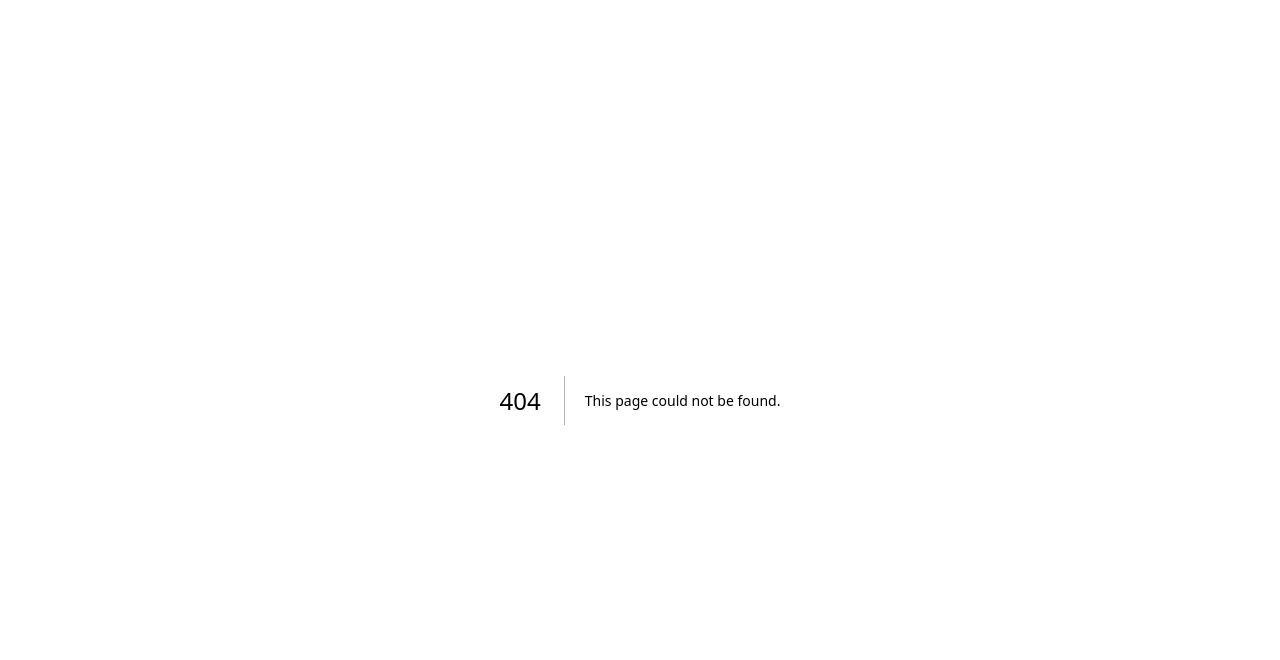
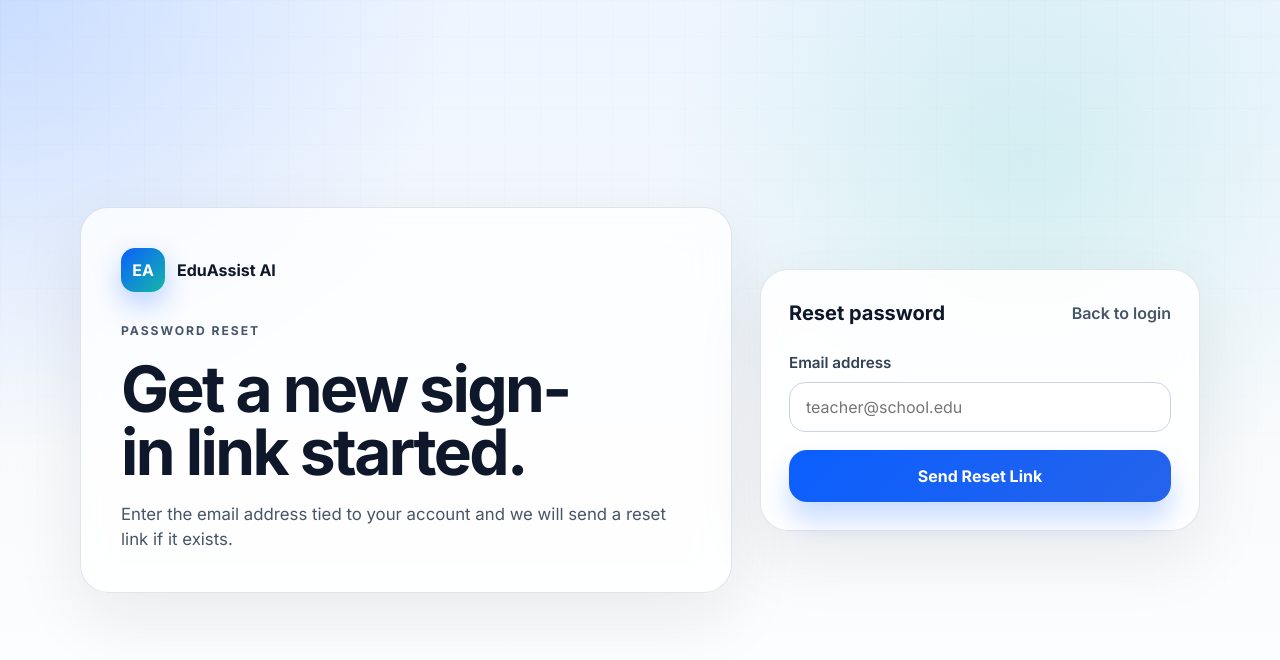
Before and after one commit to shahd803/EduAssist, a Next.js app: page /forgot-password in a window 1280 px wide. Before the commit this address had no page. Shown: the top 660 px of the page. Built offline with nearby package versions, Linux system fonts and the light colour scheme; no server answers.

Commit message:
added functionality to reset password

```diff
--- /dev/null
+++ b/src/app/forgot-password/page.js
@@ -0,0 +1,84 @@
+"use client";
+
+import { useState } from "react";
+import Link from "next/link";
+import { forgotPassword } from "@/lib/api";
+import styles from "@/components/landing/EduAssistAuth.module.css";
+
+export default function ForgotPasswordPage() {
+  const [email, setEmail] = useState("");
+  const [message, setMessage] = useState("");
+  const [error, setError] = useState("");
+  const [isSubmitting, setIsSubmitting] = useState(false);
+
+  const handleSubmit = async (event) => {
+    event.preventDefault();
+    setError("");
+    setMessage("");
+    setIsSubmitting(true);
+
+    try {
+      const response = await forgotPassword(email.trim());
+      setMessage(
+        typeof response === "string"
+          ? response
+          : response?.message || "If the email exists, a reset link was sent."
+      );
+    } catch (submitError) {
+      setError(submitError.message || "Unable to send reset link.");
+    } finally {
+      setIsSubmitting(false);
+    }
+  };
+
+  return (
+    <div className={styles.shell}>
+      <div className={styles.backdrop} />
+      <div className={styles.layout}>
+        <section className={styles.marketing}>
+          <Link href="/" className={styles.brand}>
+            <span className={styles.brandMark}>EA</span>
+            <span>EduAssist AI</span>
+          </Link>
+          <p className={styles.eyebrow}>Password reset</p>
+          <h1 className={styles.title}>Get a new sign-in link started.</h1>
+          <p className={styles.description}>
+            Enter the email address tied to your account and we will send a reset link if it exists.
+          </p>
+        </section>
+
+        <section className={styles.panel}>
+          <div className={styles.panelHeader}>
+            <p className={styles.panelTitle}>Reset password</p>
+            <Link href="/login" className={styles.homeLink}>
+              Back to login
+            </Link>
+          </div>
+
+          <form className={styles.form} onSubmit={handleSubmit}>
+            <div className={styles.fieldGroup}>
+              <label className={styles.field}>
+                <span>Email address</span>
+                <input
+                  name="email"
+                  type="email"
+                  placeholder="teacher@school.edu"
+                  value={email}
+                  onChange={(event) => setEmail(event.target.value)}
+                  required
+                />
+              </label>
+            </div>
+
+            {error ? <p className={styles.error}>{error}</p> : null}
+            {message ? <p className={styles.success}>{message}</p> : null}
+
+            <button type="submit" className={styles.primaryButton} disabled={isSubmitting}>
+              {isSubmitting ? "Sending..." : "Send Reset Link"}
+            </button>
+          </form>
+        </section>
+      </div>
+    </div>
+  );
+}
--- a/src/components/landing/EduAssistAuth.module.css
+++ b/src/components/landing/EduAssistAuth.module.css
@@ -164,6 +164,25 @@
   border: 1px solid rgba(220, 38, 38, 0.22);
 }
 
+.success {
+  margin: 0;
+  border-radius: 16px;
+  padding: 12px 14px;
+  background: rgba(20, 184, 166, 0.12);
+  color: #0f766e;
+  border: 1px solid rgba(20, 184, 166, 0.24);
+}
+
+.secondaryRow {
+  display: flex;
+  justify-content: flex-end;
+}
+
+.inlineLink {
+  color: #0b5fff;
+  font-weight: 600;
+}
+
 .primaryButton {
   min-height: 52px;
   border: 0;
```
Also changed, not shown: src/components/landing/EduAssistPage (3).jsx (+8 -0 lines), src/lib/api.js.
